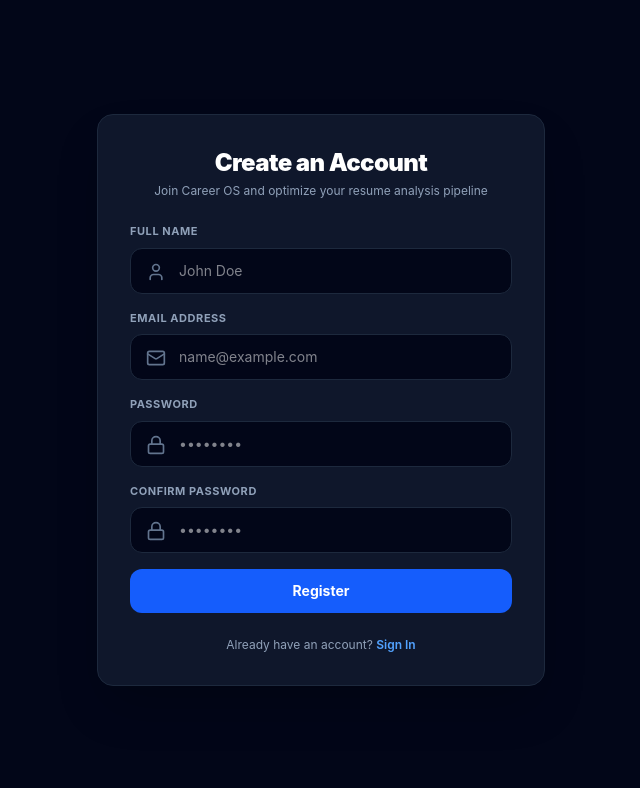
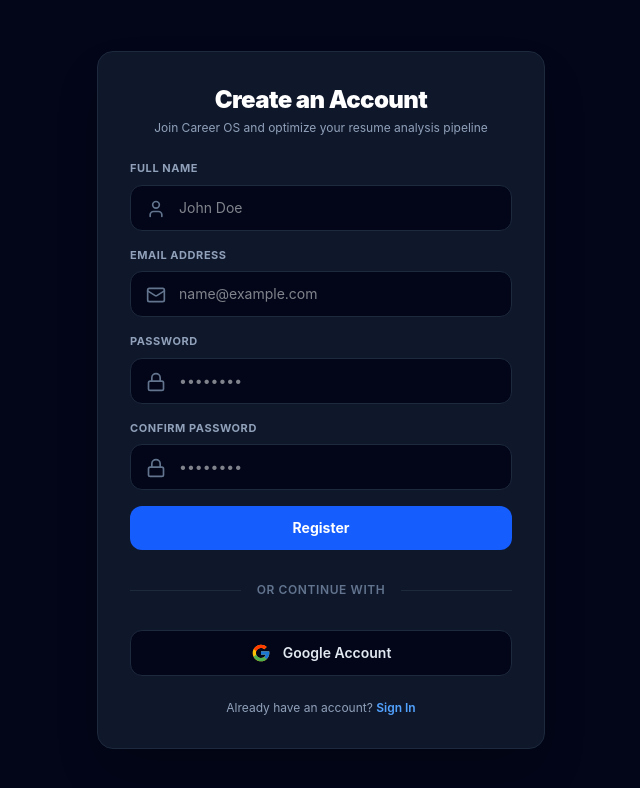
Before and after one commit to NaimurRahmanDurjoy/career-os-frontend, a React (Vite) app: page / in a window 1280 px wide. Both pictures are taken after a click on the button "Sign up". Shown: the top 788 px of the page, without its empty margins (319-959 px from the left). Built offline with nearby package versions, Linux system fonts and the light colour scheme; no server answers.

Commit message:
Feat : Add New  Feature OAuth

```diff
--- a/src/App.jsx
+++ b/src/App.jsx
@@ -3,6 +3,7 @@
 import { useResumeStore } from './features/resumes/store/useResumeStore.js';
 import Login from './features/auth/components/Login';
 import Register from './features/auth/components/Register';
+import OAuthCallback from './features/auth/components/OAuthCallback';
 import ResumeUploader from './features/resumes/components/ResumeUploader';
 import AnalysisDashboard from './features/resumes/components/AnalysisDashboard';
 import JobsDashboard from './features/jobs/JobsDashboard';
@@ -20,8 +21,15 @@
   const [authView, setAuthView] = useState('login');
 
   useEffect(() => {
-    initializeAuth();
+    // If not in oauth callback, initialize auth as usual
+    if (!window.location.pathname.startsWith('/oauth/callback')) {
+      initializeAuth();
+    }
   }, [initializeAuth]);
+
+  if (window.location.pathname.startsWith('/oauth/callback')) {
+    return <OAuthCallback onComplete={() => initializeAuth()} />;
+  }
 
   if (isAuthLoading) {
     return (
--- /dev/null
+++ b/src/features/auth/components/OAuthCallback.jsx
@@ -0,0 +1,51 @@
+import React, { useEffect, useState } from 'react';
+import { useAuthStore } from '../store/useAuthStore';
+import { authApi } from '../services/authApi';
+import { Loader2 } from 'lucide-react';
+
+export default function OAuthCallback({ onComplete }) {
+    const loginWithSocialData = useAuthStore((state) => state.loginWithSocialData);
+    const [error, setError] = useState('');
+
+    useEffect(() => {
+        const handleCallback = async () => {
+            try {
+                const searchParams = window.location.search;
+                // Since we only added Google, we default to Google for now
+                // A more dynamic approach would read the provider from the URL if needed
+                const data = await authApi.handleSocialCallback('google', searchParams);
+
+                loginWithSocialData(data.user, data.access_token);
+
+                window.history.replaceState({}, document.title, '/');
+                if (onComplete) onComplete();
+
+                // force a reload if needed or just let the app re-render based on user state change.
+                // Zustand will update the user state, causing App.jsx to re-render.
+            } catch (err) {
+                console.error(err);
+                setError('Failed to securely log in via OAuth provider.');
+            }
+        };
+
+        handleCallback();
+    }, []);
+
+    if (error) {
+        return (
+            <div className="min-h-screen bg-slate-950 flex flex-col items-center justify-center p-6 text-slate-400">
+                <p className="text-red-400 font-bold mb-4">{error}</p>
+                <button onClick={() => window.location.href = '/'} className="px-4 py-2 bg-slate-800 hover:bg-slate-700 text-white rounded">Go Back</button>
+            </div>
+        );
+    }
+
+    return (
+        <div className="min-h-screen bg-slate-950 flex flex-col items-center justify-center gap-4 text-slate-400">
+            <Loader2 className="h-8 w-8 text-blue-500 animate-spin" />
+            <p className="text-xs font-semibold tracking-wider uppercase">
+                Securely verifying OAuth credentials...
+            </p>
+        </div>
+    );
+}
--- a/src/features/auth/components/Register.jsx
+++ b/src/features/auth/components/Register.jsx
@@ -2,6 +2,7 @@
 import { useAuthStore } from '../store/useAuthStore';
 import { registerSchema } from '../validations/authValidation'; // 🎯 স্কিমা ইমপোর্ট করা হলো
 import { Loader2, User, Mail, Lock, AlertCircle } from 'lucide-react';
+import { FcGoogle } from "react-icons/fc";
 
 export default function Register({ onSwitchToLogin }) {
     const register = useAuthStore((state) => state.register);
@@ -17,6 +18,11 @@
     const [fieldErrors, setFieldErrors] = useState({});
     const [serverError, setServerError] = useState('');
     const [isSubmitting, setIsSubmitting] = useState(false);
+
+    const handleSocialLogin = (provider) => {
+        const backendUrl = import.meta.env.VITE_API_BASE_URL || 'http://127.0.0.1:8000/api';
+        window.location.href = `${backendUrl}/auth/${provider}/redirect`;
+    };
 
     // জেনিরিক ইনপুট চেঞ্জার (কোড ক্লিন রাখার জন্য)
     const handleInputChange = (e) => {
@@ -160,6 +166,23 @@
                     </button>
                 </form>
 
+                <div className="relative flex py-2 items-center">
+                    <div className="flex-grow border-t border-slate-800"></div>
+                    <span className="flex-shrink mx-4 text-slate-500 text-xs font-semibold uppercase tracking-wider">
+                        Or continue with
+                    </span>
+                    <div className="flex-grow border-t border-slate-800"></div>
+                </div>
+
+                <button
+                    onClick={() => handleSocialLogin('google')}
+                    type="button"
+                    className="w-full bg-slate-950 hover:bg-slate-900 border border-slate-800 text-slate-200 font-semibold py-3 px-4 rounded-xl transition-all flex items-center justify-center gap-3 text-sm"
+                >
+                    <FcGoogle className="h-5 w-5" />
+                    Google Account
+                </button>
+
                 <p className="text-xs text-center text-slate-400">
                     Already have an account?{' '}
                     <button onClick={onSwitchToLogin} className="text-blue-400 hover:underline font-semibold">Sign In</button>
```
